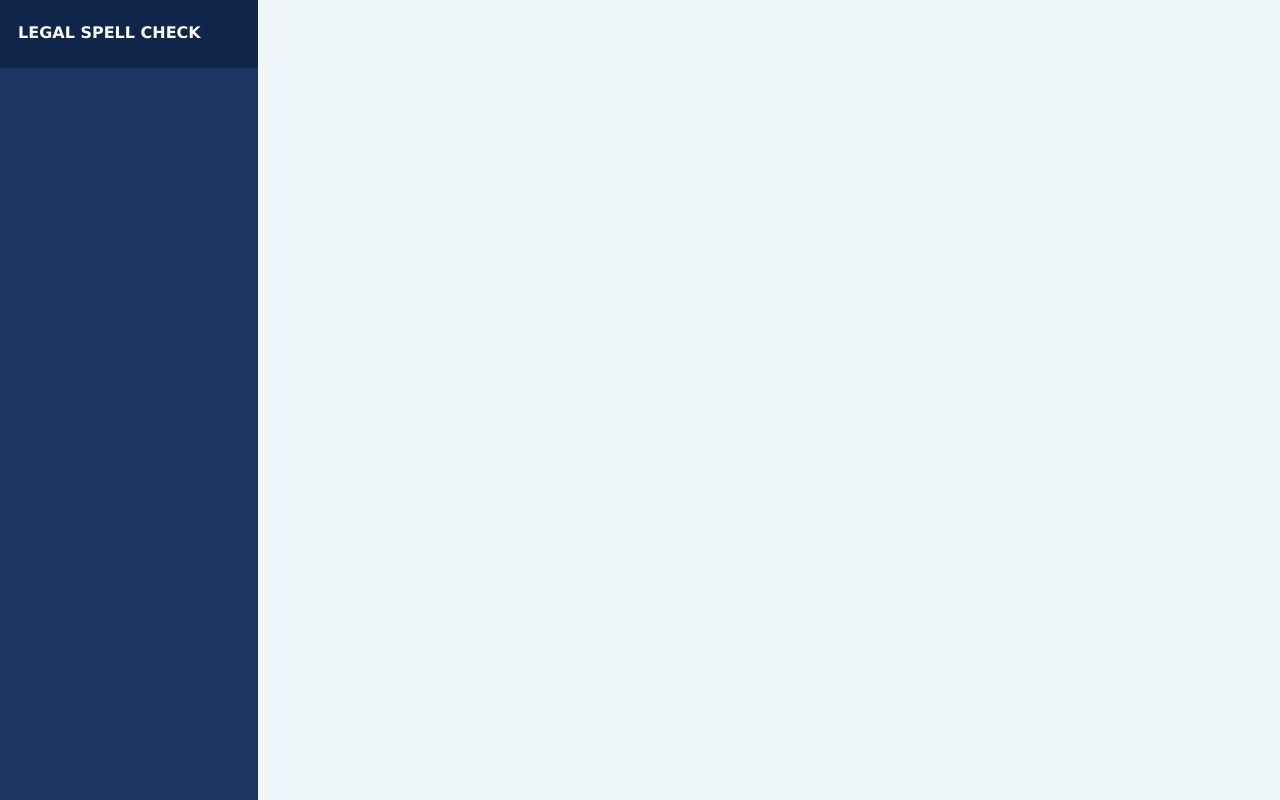
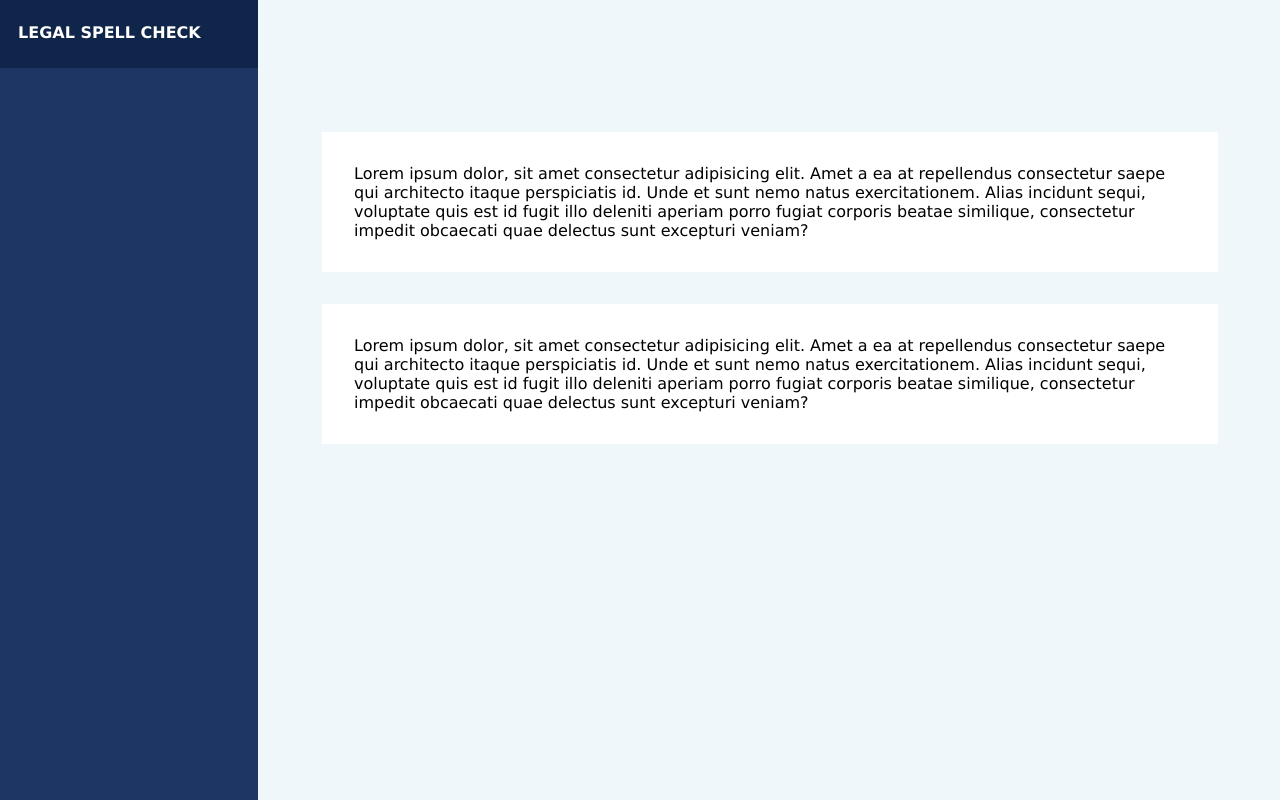
Before and after one commit to MaxCunningham19/legal_spellcheck, a React (Create React App) app in the folder client/: page / in a window 1280 px wide. Shown: the top 800 px of the page. Built offline with nearby package versions, Linux system fonts and the light colour scheme.

Commit message:
Implemented TextBox and Carousel components.

```diff
--- /dev/null
+++ b/client/src/components/Carousel.js
@@ -0,0 +1,19 @@
+import React, {useState} from 'react'
+import { Button } from './Button'
+import styles from './Carousel.module.css'
+import TextBox from './TextBox'
+
+function Carousel() {
+  return (
+    <>
+      <section className={styles['Carousel']}>
+        <div className={styles['carousel-container']}>
+          <TextBox type="paragraph-text-box" />
+          <TextBox type="paragraph-text-box" />
+        </div>
+      </section>
+    </>
+  )
+}
+
+export default Carousel
--- /dev/null
+++ b/client/src/components/Carousel.module.css
@@ -0,0 +1,12 @@
+.Carousel {
+    composes: Carousel from './Editor.module.css';
+}
+
+    .carousel-container {
+        composes: Carousel;
+        display: flex;
+        flex-direction: column;
+        padding: 4rem;
+        padding-bottom: 0;
+        gap: 2rem;
+    }
--- a/client/src/components/Editor.js
+++ b/client/src/components/Editor.js
@@ -1,5 +1,6 @@
 import React, {useState} from 'react'
 import { Button } from './Button'
+import Carousel from './Carousel'
 import styles from './Editor.module.css'
 
 function Editor() {
@@ -7,7 +8,7 @@ function Editor() {
     <>
       <section className={styles['Editor']}>
         <div className={styles['editor-container']}>
-
+          <Carousel className={styles['Carousel']} />
         </div>
       </section>
     </>
--- a/client/src/components/Editor.module.css
+++ b/client/src/components/Editor.module.css
@@ -5,4 +5,9 @@
 
     .editor-container {
         composes: Editor;
+
     }
+
+.Carousel {
+
+}
--- /dev/null
+++ b/client/src/components/TextBox.js
@@ -0,0 +1,19 @@
+import React, {useState} from 'react'
+import { Button } from './Button'
+import styles from './TextBox.module.css'
+
+export const TextBox = ({
+    type
+}) => {
+    return (
+      <>
+        <div className={styles['TextBox']}>
+          <div className={styles[type]}>
+            <text className='text'>Lorem ipsum dolor, sit amet consectetur adipisicing elit. Amet a ea at repellendus consectetur saepe qui architecto itaque perspiciatis id. Unde et sunt nemo natus exercitationem. Alias incidunt sequi, voluptate quis est id fugit illo deleniti aperiam porro fugiat corporis beatae similique, consectetur impedit obcaecati quae delectus sunt excepturi veniam?</text>
+          </div>
+        </div>
+      </>
+    )
+}
+
+export default TextBox
--- /dev/null
+++ b/client/src/components/TextBox.module.css
@@ -0,0 +1,18 @@
+.TextBox {
+    display: grid;
+}
+
+    .default-text-box {
+        composes: TextBox;
+        background-color: white;
+    }
+
+        .paragraph-text-box {
+            composes: default-text-box;
+            padding: 2rem;
+        }
+
+
+.text {
+
+}
```
